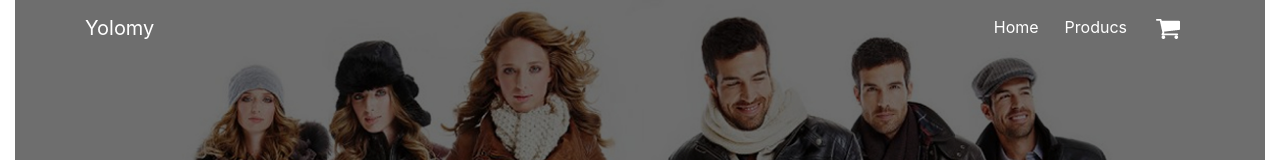
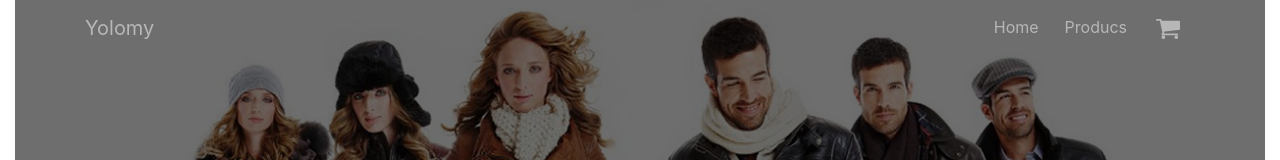
Before and after one commit to BenkiKuu/work-assesment, a plain HTML site: page index.html in a window 1280 px wide. Shown: the top 160 px of the page. Drawn offline with nearby package versions, Linux system fonts and the light colour scheme.

Commit message:
Adds JavaScript for the apearance of the navbar

```diff
--- a/index.html
+++ b/index.html
@@ -20,7 +20,7 @@
 
 <body class="container-fluid">
   <header class="site-header">
-    <nav class="navbar navbar-expand-md bg-transparent navbar-dark fixed-top" style="background-color: #000000;">
+    <nav class="navbar navbar-expand-md bg-transparent navbar-dark fixed-top" style="background-color: #000000; opacity: 0.5">
       <div class="container">
         <a class="navbar-brand mr-4" href="#home" id="s">Yolomy</a>
         <button class="navbar-toggler" type="button" data-toggle="collapse" data-target="#navbarToggle" aria-controls="navbarToggle" aria-expanded="false" aria-label="Toggle navigation">
--- a/js/scripts.js
+++ b/js/scripts.js
@@ -0,0 +1,7 @@
+$(window).scroll(function() {
+  if ($(document).scrollTop() > 500) {
+    $('nav').removeClass('bg-transparent');
+  } else {
+    $('nav').addClass('bg-transparent');
+  }
+});
```
